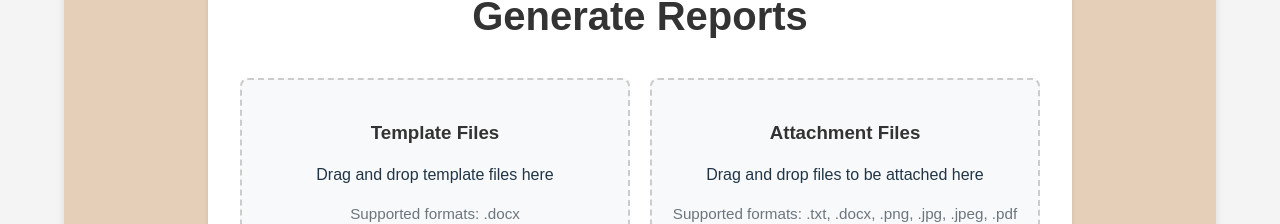
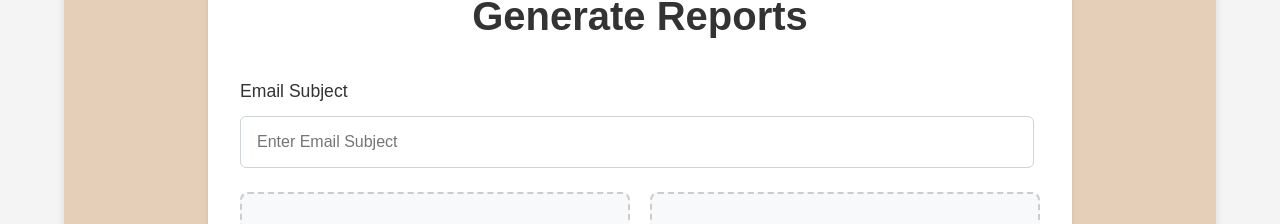
Before and after one commit to KaustubhBE/frontend_ssautomation, a React (Vite) app: page /reports in a window 1280 px wide. Shown: the part 229-453 px from the top of the page. Built offline with nearby package versions, Linux system fonts and the light colour scheme; no server answers; sample sign-in values are in the browser's storage.

Commit message:
dynamic email subject added

```diff
--- a/src/Reports.css
+++ b/src/Reports.css
@@ -720,34 +720,31 @@
   color: #6c757d;
   font-style: italic;
 }
-.preview-container {
-  display: grid;
-  grid-template-columns: 1fr 1fr;
-  gap: 20px;
-  margin-top: 20px;
+
+.full-width-input-group {
+  margin-bottom: 1.5rem;
 }
 
-.preview-content-section,
-.sequencing-section {
-  background: white;
-  border-radius: 8px;
-  box-shadow: 0 2px 4px rgba(0,0,0,0.1);
+.full-width-input-group label {
+  display: block;
+  margin-bottom: 0.75rem;
+  color: #333;
+  font-weight: 500;
+  font-size: 1.1rem;
 }
 
-.preview-content-section h3,
-.sequencing-section h3 {
-  padding: 15px 20px;
-  margin: 0;
-  border-bottom: 1px solid #dee2e6;
-  background: #f8f9fa;
-  border-radius: 8px 8px 0 0;
+.full-width-input {
+  width: 95%;
+  padding: 1rem;
+  border: 1px solid #ced4da;
+  border-radius: 6px;
+  font-size: 1rem;
+  transition: all 0.3s ease;
+  background-color: #fff;
 }
 
-.sequencing-placeholder {
-  display: flex;
-  align-items: center;
-  justify-content: center;
-  height: 100%;
-  color: #6c757d;
-  font-style: italic;
+.full-width-input:focus {
+  outline: none;
+  border-color: #007bff;
+  box-shadow: 0 0 0 0.2rem rgba(0, 123, 255, 0.15);
 }
--- a/src/Reports.jsx
+++ b/src/Reports.jsx
@@ -4,7 +4,7 @@ import { getApiUrl } from './config';
 
 const Reports = () => {
   const [templateFiles, setTemplateFiles] = useState([]);
-  const [attachmentFiles, setAttachmentFiles] = useState([]);
+  const [attachmentFiles, setAttachmentFiles] = useState({});
   const [isDraggingTemplate, setIsDraggingTemplate] = useState(false);
   const [isDraggingAttachment, setIsDraggingAttachment] = useState(false);
   const [sheetId, setSheetId] = useState('');
@@ -19,6 +19,7 @@ const Reports = () => {
   const [previewItems, setPreviewItems] = useState([]);
   const [draggedItem, setDraggedItem] = useState(null);
   const [previewTitle, setPreviewTitle] = useState('');
+  const [mailSubject, setMailSubject] = useState('');
 
   const handleDragEnter = useCallback((e, type) => {
     e.preventDefault();
@@ -74,7 +75,15 @@ const Reports = () => {
       }
       setTemplateFiles(validFiles);
     } else {
-      setAttachmentFiles(prevFiles => [...prevFiles, ...validFiles]);
+      setAttachmentFiles(prevFiles => {
+        const newFiles = { ...prevFiles };
+        let maxKey = Object.keys(newFiles).length > 0 ? Math.max(...Object.keys(newFiles).map(Number)) : 0;
+        validFiles.forEach(file => {
+          maxKey += 1;
+          newFiles[maxKey] = file;
+        });
+        return newFiles;
+      });
     }
   }, []);
 
@@ -106,7 +115,15 @@ const Reports = () => {
         handleFilePreview(validFiles[0], 'template');
       }
     } else {
-      setAttachmentFiles(prevFiles => [...prevFiles, ...validFiles]);
+      setAttachmentFiles(prevFiles => {
+        const newFiles = { ...prevFiles };
+        let maxKey = Object.keys(newFiles).length > 0 ? Math.max(...Object.keys(newFiles).map(Number)) : 0;
+        validFiles.forEach(file => {
+          maxKey += 1;
+          newFiles[maxKey] = file;
+        });
+        return newFiles;
+      });
       if (validFiles.length > 0) {
         handleFilePreview(validFiles[0], 'attachment');
       }
@@ -117,7 +134,17 @@ const Reports = () => {
     if (type === 'template') {
       setTemplateFiles(prevFiles => prevFiles.filter((_, i) => i !== index));
     } else {
-      setAttachmentFiles(prevFiles => prevFiles.filter((_, i) => i !== index));
+      setAttachmentFiles(prevFiles => {
+        const newFiles = { ...prevFiles };
+        delete newFiles[index + 1]; // index+1 because keys are 1-based
+        // Re-sequence keys
+        const filesArr = Object.values(newFiles);
+        const resequenced = {};
+        filesArr.forEach((file, i) => {
+          resequenced[i + 1] = file;
+        });
+        return resequenced;
+      });
     }
   };
 
@@ -213,8 +240,13 @@ const Reports = () => {
         formData.append('template_files', file);
       });
 
-      // Add attachment files
-      attachmentFiles.forEach(file => {
+      // Sort attachment files by their sequence number and add them in order
+      const sortedAttachmentFiles = Object.entries(attachmentFiles)
+        .sort(([keyA], [keyB]) => Number(keyA) - Number(keyB))
+        .map(([_, file]) => file);
+
+      // Add attachment files in sorted order
+      sortedAttachmentFiles.forEach(file => {
         formData.append('attachment_files', file);
       });
 
@@ -223,6 +255,7 @@ const Reports = () => {
       formData.append('sheet_name', sheetName);
       formData.append('send_whatsapp', sendWhatsapp);
       formData.append('send_email', sendEmail);
+      formData.append('mail_subject', mailSubject);
 
       // Add file sequencing information as a JSON string
       formData.append('file_sequence', JSON.stringify(previewItems));
@@ -249,11 +282,12 @@ const Reports = () => {
 
       // Reset form
       setTemplateFiles([]);
-      setAttachmentFiles([]);
+      setAttachmentFiles({});
       setSheetId('');
       setSheetName('');
       setSendWhatsapp(false);
       setSendEmail(false);
+      setMailSubject('');
 
       // Refresh the page after successful submission
       window.location.reload();
@@ -269,8 +303,13 @@ const Reports = () => {
   const handleFilePreview = async (file, type) => {
     try {
       if (type === 'attachment') {
-        // For attachments, just show the filename in square brackets
-        setPreviewItems([{ id: Date.now(), content: `[${file.name}]`, type: 'attachment' }]);
+        // For attachments, show all filenames in order
+        const items = Object.entries(attachmentFiles).map(([key, file]) => ({
+          id: Number(key),
+          content: `[${file.name}]`,
+          type: 'attachment'
+        }));
+        setPreviewItems(items);
         setPreviewTitle('Attachment Preview');
         return;
       }
@@ -311,10 +350,10 @@ const Reports = () => {
       ];
 
       // Add attachment items
-      if (attachmentFiles.length > 0) {
-        attachmentFiles.forEach(file => {
+      if (Object.keys(attachmentFiles).length > 0) {
+        Object.entries(attachmentFiles).forEach(([key, file]) => {
           items.push({
-            id: Date.now() + Math.random(),
+            id: Number(key),
             content: `[${file.name}]`,
             type: 'attachment'
           });
@@ -351,14 +390,28 @@ const Reports = () => {
 
     setPreviewItems(newItems);
     setDraggedItem(null);
+
+    // If attachments are being reordered, update attachmentFiles object
+    const attachmentItems = newItems.filter(item => item.type === 'attachment');
+    if (attachmentItems.length > 0) {
+      const resequenced = {};
+      attachmentItems.forEach((item, i) => {
+        // Find the file by name in the old attachmentFiles
+        const file = Object.values(attachmentFiles).find(f => `[${f.name}]` === item.content);
+        if (file) {
+          resequenced[i + 1] = file;
+        }
+      });
+      setAttachmentFiles(resequenced);
+    }
   };
 
   // Add a new function to update preview when files change
   const updatePreview = useCallback(() => {
     if (templateFiles.length > 0) {
       handleFilePreview(templateFiles[0], 'template');
-    } else if (attachmentFiles.length > 0) {
-      handleFilePreview(attachmentFiles[0], 'attachment');
+    } else if (Object.keys(attachmentFiles).length > 0) {
+      handleFilePreview(Object.values(attachmentFiles)[0], 'attachment');
     } else {
       setPreviewItems([]);
       setPreviewTitle('Preview');
@@ -373,6 +426,19 @@ const Reports = () => {
   return (
     <div className="reports-container">
       <h1>Generate Reports</h1>
+
+      {/* Email Subject at the top, full width */}
+      <div className="full-width-input-group">
+        <label htmlFor="mail-subject">Email Subject</label>
+        <input
+          type="text"
+          id="mail-subject"
+          value={mailSubject}
+          onChange={e => setMailSubject(e.target.value)}
+          placeholder="Enter Email Subject"
+          className="full-width-input"
+        />
+      </div>
 
       <div className="drop-zones-container">
         <div
@@ -459,9 +525,9 @@ const Reports = () => {
               </button>
               {showAttachmentDropdown && (
                 <div className="files-dropdown">
-                  {attachmentFiles.length > 0 ? (
-                    attachmentFiles.map((file, index) => (
-                      <div key={`attachment-${index}`} className="file-item">
+                  {Object.entries(attachmentFiles).length > 0 ? (
+                    Object.entries(attachmentFiles).map(([key, file], index) => (
+                      <div key={`attachment-${key}`} className="file-item">
                         <span className="file-name" title={file.name}>
                           {file.name}
                         </span>
```
